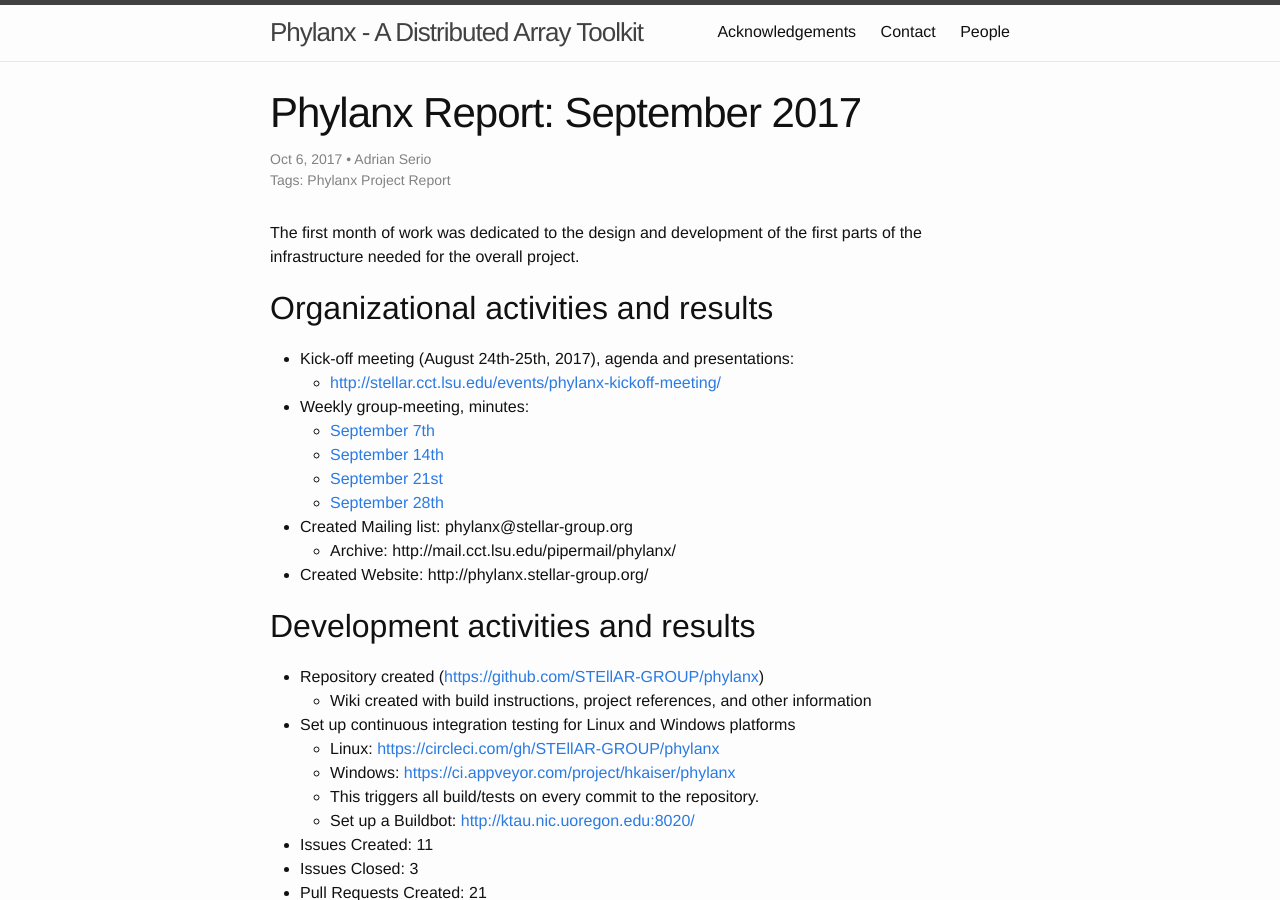
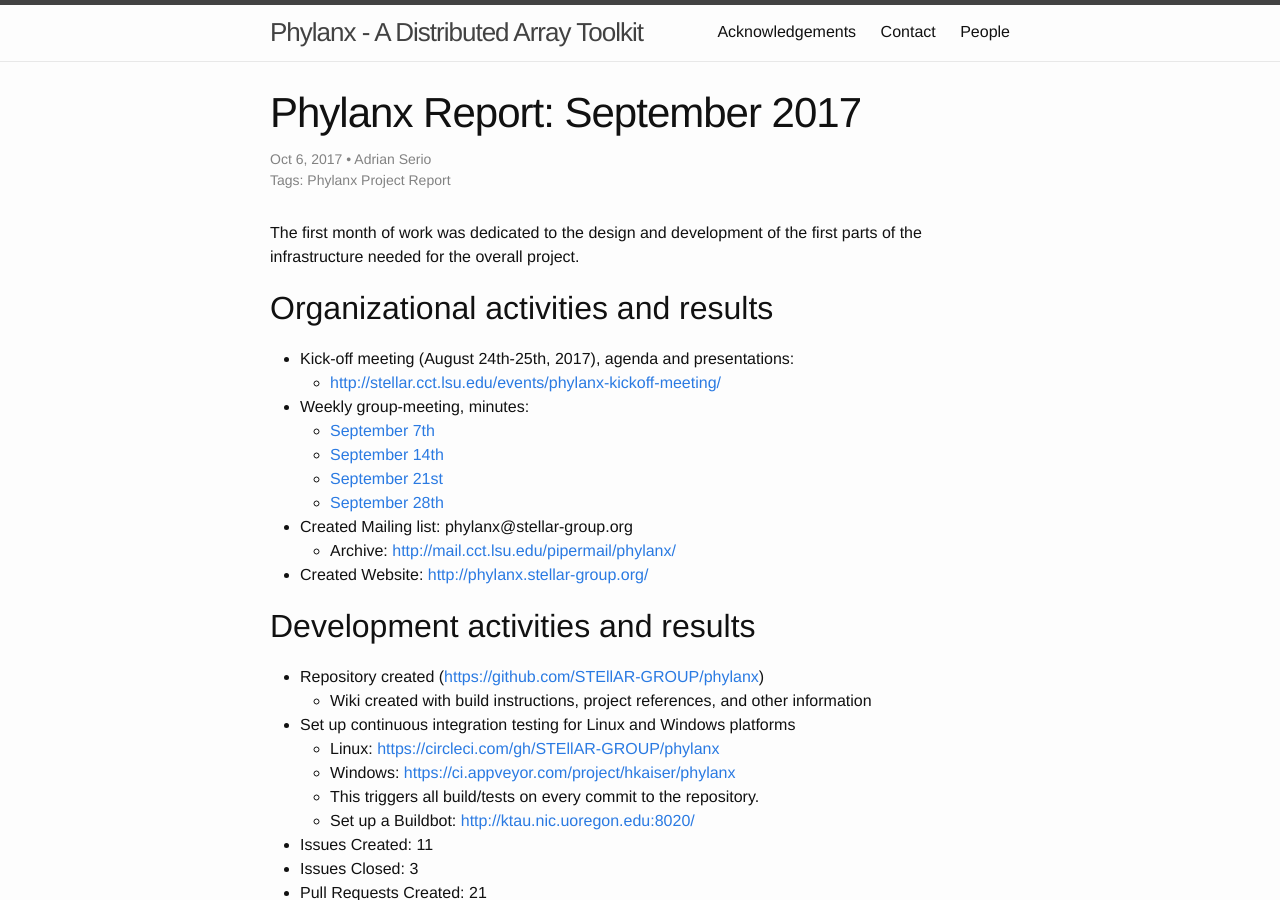
Before and after one commit to parsa/phylanx-pages, a Jekyll site: the page built from _posts/2017-10-06-phylanx-report-september-2017.markdown, in a window 1280 px wide and 900 px high. Built offline with Jekyll 4.4.1, drawn with Linux system fonts in a browser that asks for light colours; part of the change alters nothing that is shown.

```diff
--- a/_posts/2017-10-06-phylanx-report-september-2017.markdown
+++ b/_posts/2017-10-06-phylanx-report-september-2017.markdown
@@ -14,13 +14,13 @@ The first month of work was dedicated to the design and development of the first
 * Kick-off meeting (August 24th-25th, 2017), agenda and presentations:
     * [http://stellar.cct.lsu.edu/events/phylanx-kickoff-meeting/](http://stellar.cct.lsu.edu/events/phylanx-kickoff-meeting/)
 * Weekly group-meeting, minutes:
-    * [September 7th](https://drive.google.com/open?id=0B-L3qi_kGiCLWHlENUZJRWJLbFk)
-    * [September 14th](https://drive.google.com/open?id=0B-L3qi_kGiCLSFFlemVqN3g0Q0E)
-    * [September 21st](https://drive.google.com/open?id=0B-L3qi_kGiCLamJMNzVJN3hjTFE)
-    * [September 28th](https://drive.google.com/open?id=0B-L3qi_kGiCLY1Bic01oem5DM0E)
+    * [September 7th](https://docs.google.com/viewer?url={{ "/assets/phylanx_project_meeting_09.07.17.docx" | absolute_url }})
+    * [September 14th](https://docs.google.com/viewer?url={{ "/assets/phylanx_project_meeting_09.14.17.docx" | absolute_url }})
+    * [September 21st](https://docs.google.com/viewer?url={{ "/assets/phylanx_project_meeting_09.21.17.docx" | absolute_url }})
+    * [September 28th](https://docs.google.com/viewer?url={{ "/assets/phylanx_project_meeting_09.28.17.docx" | absolute_url }})
 * Created Mailing list: phylanx@stellar-group.org
-    * Archive: http://mail.cct.lsu.edu/pipermail/phylanx/
-* Created Website: http://phylanx.stellar-group.org/
+    * Archive: [http://mail.cct.lsu.edu/pipermail/phylanx/](http://mail.cct.lsu.edu/pipermail/phylanx/)
+* Created Website: [http://phylanx.stellar-group.org/](http://phylanx.stellar-group.org/)
 
 ## Development activities and results
 
```
Also changed, not shown: 4 other files.
